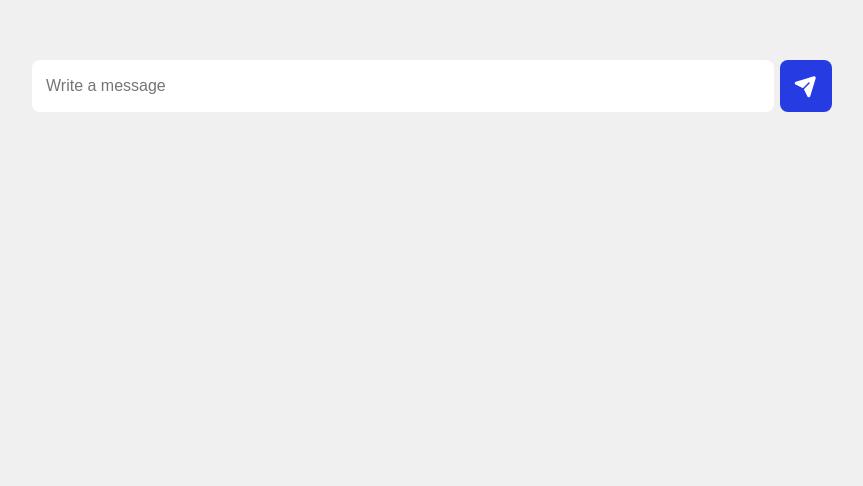
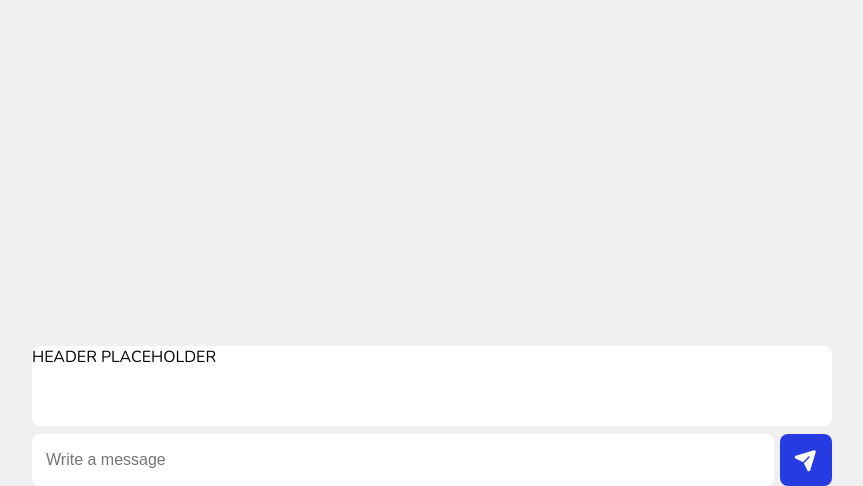
Before and after one commit to maciejmatwiejczuk/chat-app, a React (Vite) app in the folder apps/frontend/: page / in a window 1280 px wide. Shown: the part 314-800 px from the top of the page, without its empty margins (208-1071 px from the left). Built offline with nearby package versions, Linux system fonts and the light colour scheme; no server answers; a web font is replaced by a local one.

Commit message:
Add  placeholder JSX in 'ChatHeader' component
Used the component in 'ChatWindow'

```diff
--- a/apps/frontend/src/features/chat/ChatHeader/index.tsx
+++ b/apps/frontend/src/features/chat/ChatHeader/index.tsx
@@ -1,5 +1,7 @@
+import styles from './styles.module.css';
+
 function ChatHeader() {
-  return <></>;
+  return <div className={styles.container}>HEADER PLACEHOLDER</div>;
 }
 
 export default ChatHeader;
--- /dev/null
+++ b/apps/frontend/src/features/chat/ChatHeader/styles.module.css
@@ -0,0 +1,6 @@
+.container {
+  background-color: #fff;
+  border-radius: 8px;
+  height: 80px;
+  margin-bottom: 8px;
+}
--- a/apps/frontend/src/features/chat/ChatWindow/index.tsx
+++ b/apps/frontend/src/features/chat/ChatWindow/index.tsx
@@ -5,6 +5,7 @@ import { ChatMessage } from '../../../App';
 import styles from './styles.module.css';
 import { socket } from '../../../config/socket';
 import { v4 as uuid } from 'uuid';
+import ChatHeader from '../ChatHeader';
 
 interface ChatWindowProps {
   chatMessages: Array<ChatMessage>;
@@ -37,6 +38,7 @@ function ChatWindow({ chatMessages, setChatMessages }: ChatWindowProps) {
 
   return (
     <div className={styles.container}>
+      <ChatHeader />
       <MessageList chatMessages={chatMessages} />
       <MessageInput
         message={message}
--- a/apps/frontend/src/features/chat/ChatWindow/styles.module.css
+++ b/apps/frontend/src/features/chat/ChatWindow/styles.module.css
@@ -4,4 +4,5 @@
   justify-content: end;
 
   width: 800px;
+  height: 100%;
 }
```
